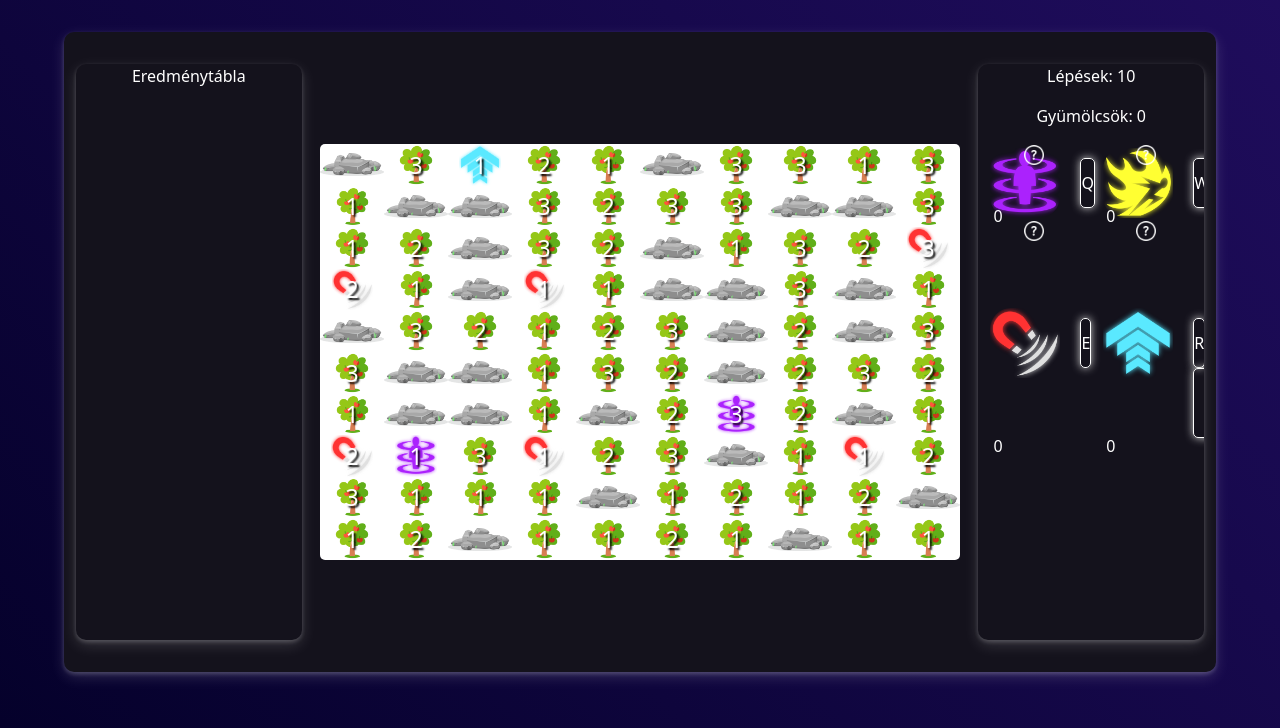
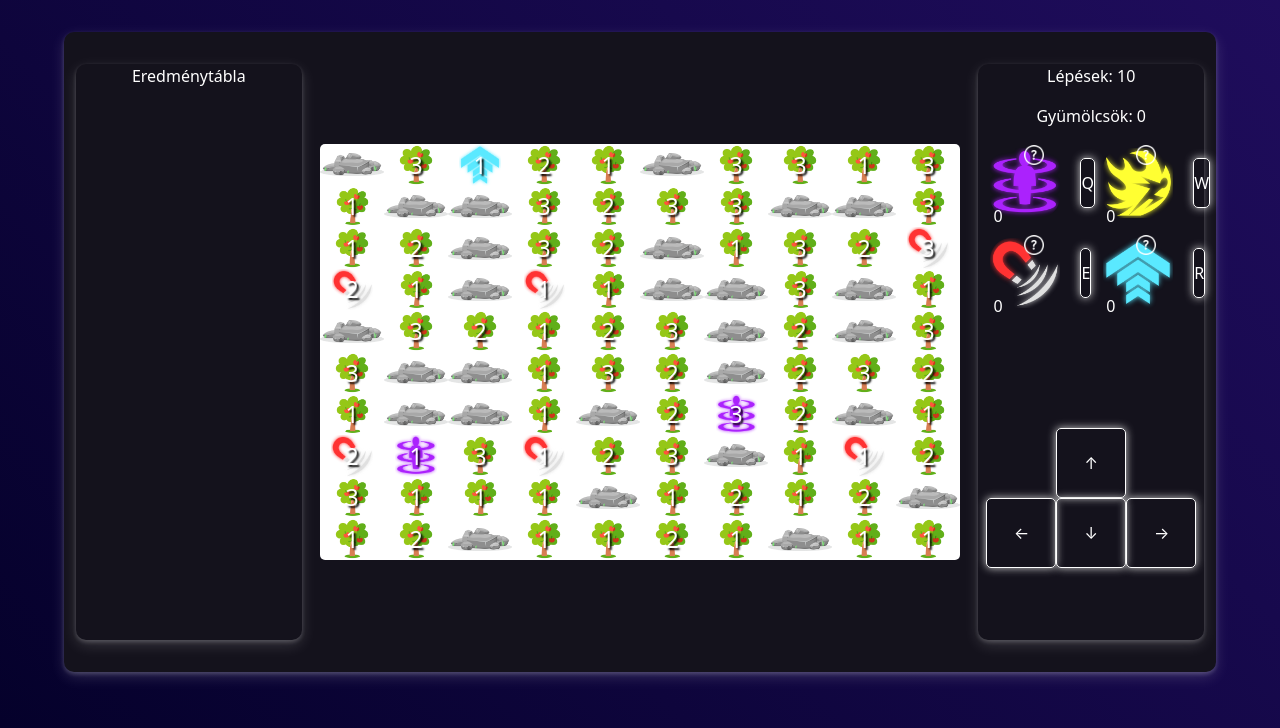
Before and after one commit to budaizalan/undefined, a PHP site: page / in a window 1280 px wide. Shown: the part 72-800 px from the top of the page. Run offline with PHP 8.4, Linux system fonts and the light colour scheme.

Commit message:
Merge fix

```diff
--- a/MasodikFordulo/index.html
+++ b/MasodikFordulo/index.html
@@ -97,6 +97,7 @@
                             </div>
                             <span class="ability-count" id="duplicate">0</span>
                             <span class="ability-button" id="button-duplicate">R</span>
+                        </div>
                           <div class="movementkeys">
                         <div class="row upperrow">
                             <span class="keys" id="key-upH">
@@ -105,7 +106,6 @@
                                 </div>
                             </span>
                         </div>
-                    </div>
                         <div class="movementkeys">
 
                             <div class="row underrow">
@@ -126,6 +126,7 @@
                                 </span>
                             </div>
                         </div>
+                    </div>
                 </div>
             </div>
         </div>
--- a/MasodikFordulo/style.css
+++ b/MasodikFordulo/style.css
@@ -79,7 +79,8 @@ main{
   background-color: #14121c;
   border-radius: 10px;
   box-shadow: 0 2px 4px 0 rgba(255, 255, 255, 0.2),
-    0 5px 15px 0 rgba(255, 255, 255, 0.15);overflow-x: hidden;
+    0 5px 15px 0 rgba(255, 255, 255, 0.15);
+  /* overflow-x: hidden; */
 }
 
 .game-scoreboard {
```
